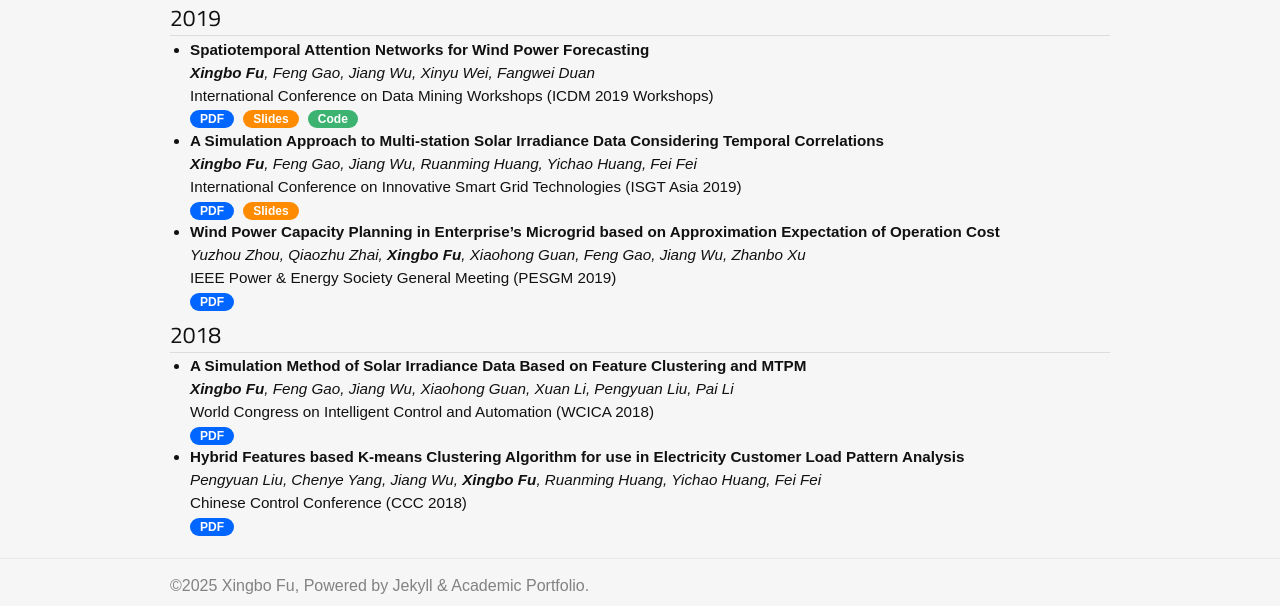
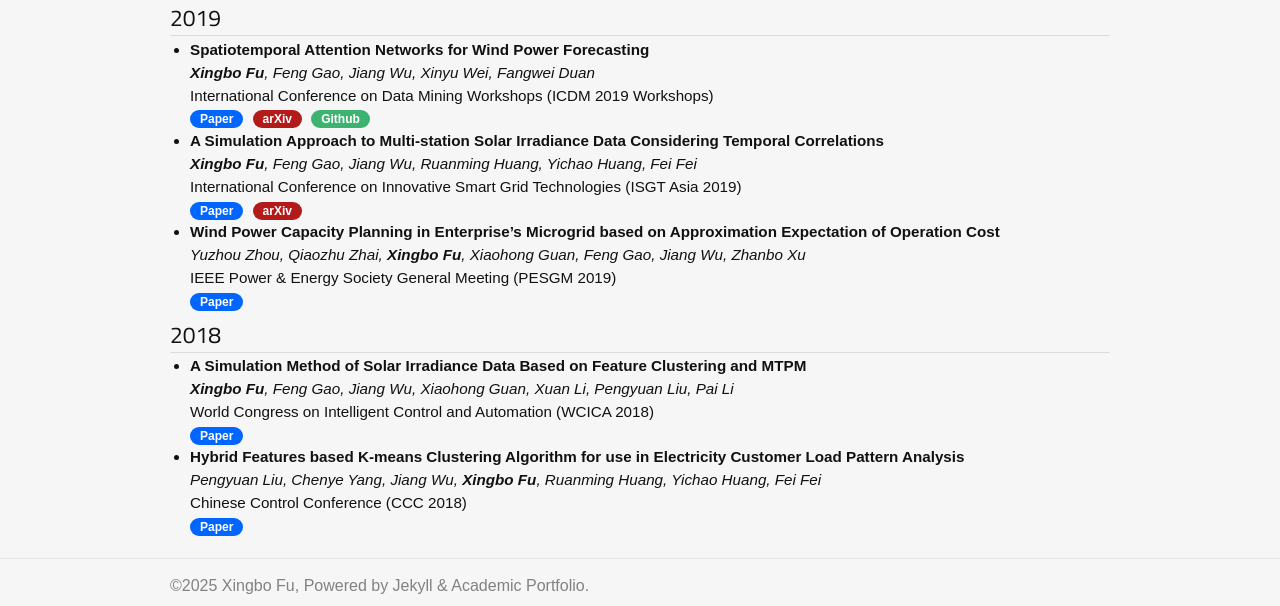
Before and after one commit to xbfu/xbfu.github.io, a Jekyll site: the page built from publications.md, in a window 1280 px wide. Shown: the part 1517-2123 px from the top of the page. Built offline with Jekyll 4.4.1, drawn with Linux system fonts in a browser that asks for light colours; nearby versions of some CDN libraries.

Commit message:
Update publications.md

```diff
--- a/publications.md
+++ b/publications.md
@@ -124,22 +124,22 @@ subtitle: Publications - Xingbo Fu
 		<b>Spatiotemporal Attention Networks for Wind Power Forecasting</b><br>
 		<i><b>Xingbo Fu</b>, Feng Gao, Jiang Wu, Xinyu Wei, Fangwei Duan</i><br>
 		International Conference on Data Mining Workshops (ICDM 2019 Workshops)<br>
-        	<a href="paper5.pdf"><div class="paper">PDF</div></a>
-        	<a href="STAN.pdf"><div class="slides">Slides</div></a>
-        	<a href="https://github.com/xbfu/Spatiotemporal-Attention-Networks"><div class="code">Code</div></a>
+        	<a href="https://ieeexplore.ieee.org/abstract/document/8955569"><div class="paper">Paper</div></a>
+        	<a href="https://arxiv.org/abs/1909.07369"><div class="report">arXiv</div></a>
+        	<a href="https://github.com/xbfu/Spatiotemporal-Attention-Networks"><div class="code">Github</div></a>
 	</li>
 	<li>
 		<b>A Simulation Approach to Multi-station Solar Irradiance Data Considering Temporal Correlations</b><br>
 		<i><b>Xingbo Fu</b>, Feng Gao, Jiang Wu, Ruanming Huang, Yichao Huang, Fei Fei</i><br>
 		International Conference on Innovative Smart Grid Technologies (ISGT Asia 2019)<br>
-        <a href="paper4.pdf"><div class="paper">PDF</div></a>
-        <a href="A Simulation Approach to Multi-station Solar Irradiance Data.pdf"><div class="slides">Slides</div></a>
+        	<a href="https://ieeexplore.ieee.org/abstract/document/8881133"><div class="paper">Paper</div></a>
+        	<a href="https://arxiv.org/abs/1909.07765"><div class="report">arXiv</div></a>
 	</li>
 	<li>
 		<b>Wind Power Capacity Planning in Enterprise’s Microgrid based on Approximation Expectation of Operation Cost</b><br>
 		<i>Yuzhou Zhou, Qiaozhu Zhai, <b>Xingbo Fu</b>, Xiaohong Guan, Feng Gao, Jiang Wu, Zhanbo Xu</i><br>
 		IEEE Power & Energy Society General Meeting (PESGM 2019)<br>
-        <a href="paper3.pdf"><div class="paper">PDF</div></a>
+        	<a href="https://ieeexplore.ieee.org/abstract/document/8974101"><div class="paper">Paper</div></a>
 	</li>
 </ul>
 
@@ -149,12 +149,12 @@ subtitle: Publications - Xingbo Fu
 		<b>A Simulation Method of Solar Irradiance Data Based on Feature Clustering and MTPM</b><br>
 		<i><b>Xingbo Fu</b>, Feng Gao, Jiang Wu, Xiaohong Guan, Xuan Li, Pengyuan Liu, Pai Li</i><br>
 		World Congress on Intelligent Control and Automation (WCICA 2018)<br>
-        <a href="paper2.pdf"><div class="paper">PDF</div></a>
+        	<a href="https://ieeexplore.ieee.org/abstract/document/8630379"><div class="paper">Paper</div></a>
 	</li>
 	<li>
 		<b>Hybrid Features based K-means Clustering Algorithm for use in Electricity Customer Load Pattern Analysis</b><br>
 		<i>Pengyuan Liu, Chenye Yang, Jiang Wu, <b>Xingbo Fu</b>, Ruanming Huang, Yichao Huang, Fei Fei</i><br>
 		Chinese Control Conference (CCC 2018)<br>
-        <a href="paper1.pdf"><div class="paper">PDF</div></a>
+        	<a href="https://ieeexplore.ieee.org/abstract/document/8483451"><div class="paper">Paper</div></a>
 	</li>
 </ul>
```
